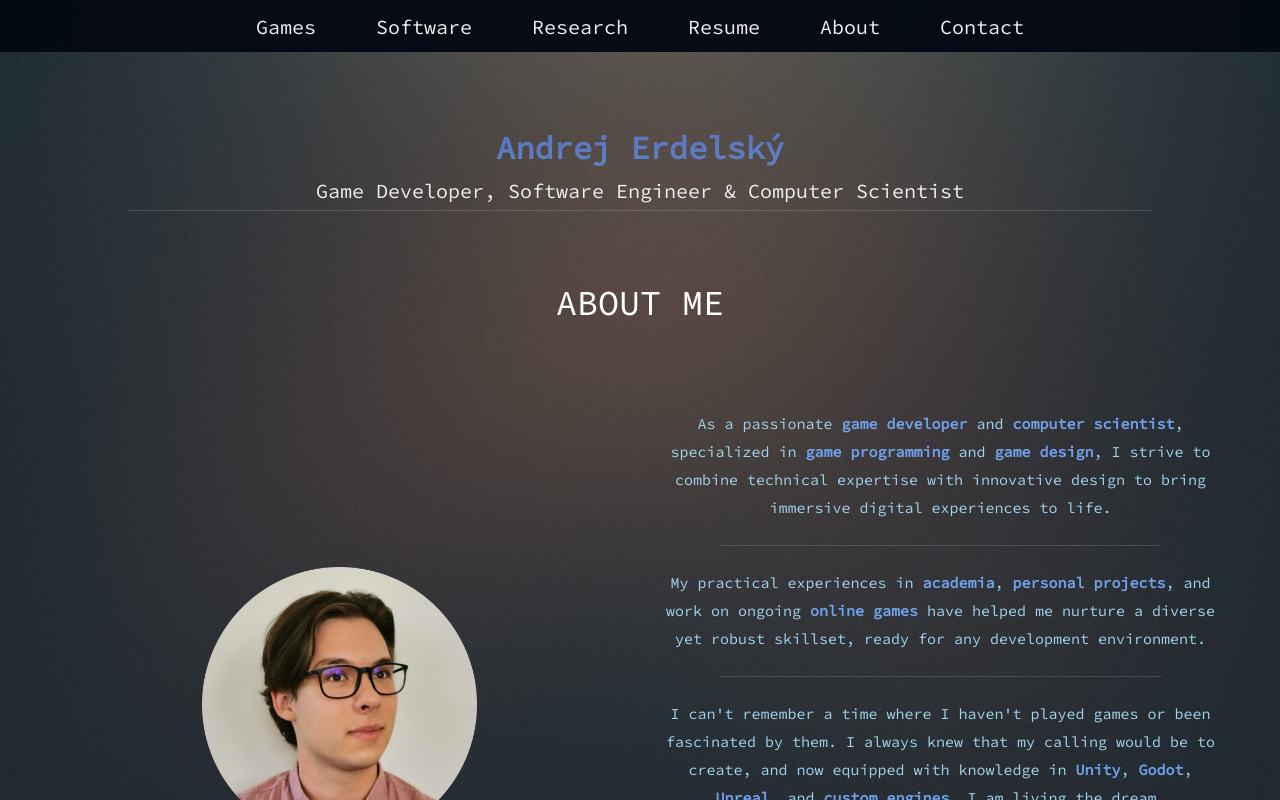
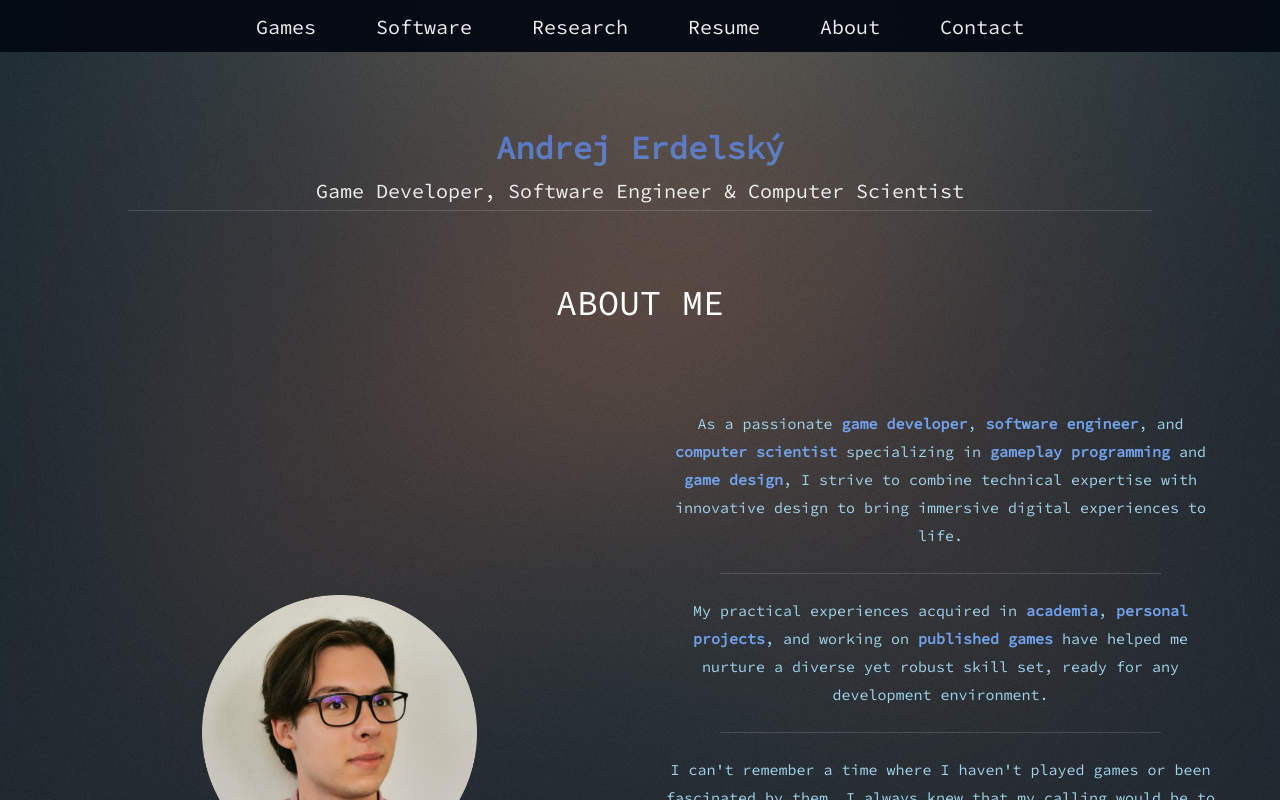
Before and after one commit to Erdandrej/Erdandrej.github.io, a Vue app: page /about in a window 1280 px wide. Shown: the top 800 px of the page. Built offline with nearby package versions, Linux system fonts and the light colour scheme.

Commit message:
update bio

```diff
--- a/src/views/About.vue
+++ b/src/views/About.vue
@@ -10,15 +10,15 @@
 				</div>
 				<div class="about-details">
 					<p>
-						As a passionate <strong>game developer</strong> and <strong>computer scientist</strong>, specialized in <strong>game programming</strong> and <strong>game design</strong>,
+						As a passionate <strong>game developer</strong>, <strong>software engineer</strong>, and <strong>computer scientist</strong> specializing in <strong>gameplay programming</strong> and <strong>game design</strong>,
 						I strive to combine technical expertise with innovative design to bring immersive digital experiences to life.
                     </p>
                     <br>
 					<div class="separator-line"></div>
                     <br>
 					<p>
-						My practical experiences in <strong>academia</strong>, <strong>personal projects</strong>, and work on ongoing
-						<strong>online games</strong> have helped me nurture a diverse yet robust skillset, ready for any development environment.
+						My practical experiences acquired in <strong>academia</strong>, <strong>personal projects</strong>, and working on <strong>published games</strong>
+						have helped me nurture a diverse yet robust skill set, ready for any development environment.
                     </p>
                     <br>
 					<div class="separator-line"></div>
```
